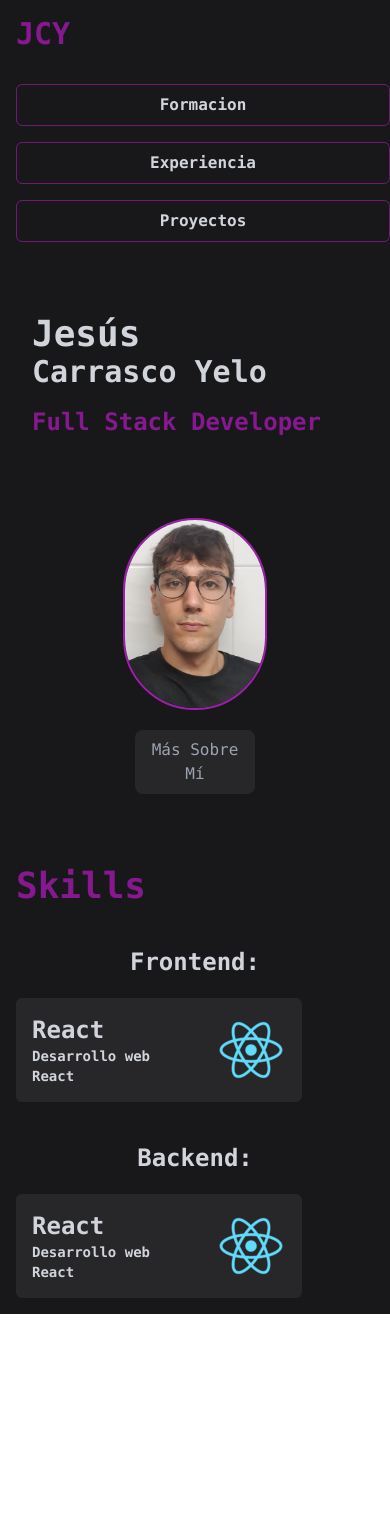
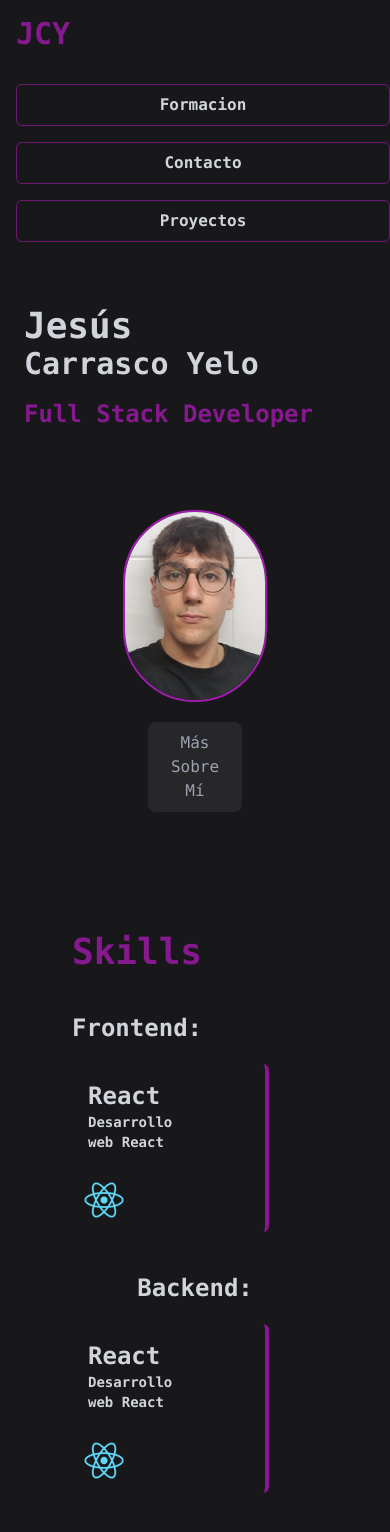
Before and after one commit to Jesuscy/Portfolio, a React (Vite) app: page / in a window 390 px wide. Shown: the top 1532 px of the page. Before the commit the page ends 1314 px from the top, so only its background shows below. Built offline with nearby package versions, Linux system fonts and the light colour scheme.

Commit message:
Add Responsive Skills

```diff
--- a/src/comon/Habilidades.jsx
+++ b/src/comon/Habilidades.jsx
@@ -3,25 +3,25 @@ import { Skill } from './Skill'
 
 export const Habilidades = () => {
     return (
-        <div className="w-full flex justify-center p-4 sm:p-8 md:p-12 lg:p-16 xl:p-20">
-            <div className='w-full flex flex-col sm:w-4/5 md:w-3/5 lg:w-2/5  bg-zinc-900 rounded-md'>
-                <div className='md:w-2/3 pt-10 md:pt-20 flex flex-col'>
+        <div className="w-full flex justify-center xs:p-8 sm:p-8 md:p-12 lg:p-16 xl:p-20">
+            <div className='w-full flex flex-col p-10 sm:w-4/5 md:w-4/5 lg:w-4/5 rounded-md'>
+                <div className='md:w-2/3 pt-10 md:pt-10 flex flex-col'>
                     <div className='flex flex-col font-mono font-bold text-4xl sm:text-3xl md:text-5xl  text-fuchsia-800'>
                         Skills
                     </div>
                 </div>
                 <div className='w-full flex lg:flex-row md:flex-row sm:flex-col xs:flex-col md:items-start sm:items-center xs:items-center'>
 
-                <div className='w-1/2 flex flex-col sm:w-full xs:w-full md:text-left sm:text-center xs:text-center mt-10 md:mt-20 justify-center font-mono font-bold text-2xl text-gray-300'>
-                Frontend:
+                    <div className='w-1/2 flex flex-col sm:w-full xs:w-full md:text-left  mt-10 md:mt-20 justify-center font-mono font-bold text-2xl text-gray-300'>
+                        Frontend:
 
-                        <Skill/>
+                        <Skill />
 
                     </div>
 
                     <div className='w-1/2 flex flex-col sm:w-full xs:w-full md:text-left sm:text-center xs:text-center mt-10 md:mt-20 justify-center font-mono font-bold text-2xl text-gray-300'>
                         Backend:
-                        <Skill/>
+                        <Skill />
 
 
                     </div>
--- a/src/comon/Navbar.jsx
+++ b/src/comon/Navbar.jsx
@@ -13,7 +13,7 @@ export const Navbar = () => {
             Formacion
           </div>
           <div className='w-full md:w-1/5 m-2 p-2 text-center font-mono border border-fuchsia-900 rounded-md cursor-pointer hover:bg-zinc-700'>
-            Experiencia
+            Contacto
           </div>
           <div className='w-full md:w-1/5 m-2 p-2 text-center font-mono border border-fuchsia-900 rounded-md cursor-pointer hover:bg-zinc-700'>
             Proyectos
--- a/src/comon/Presentacion.jsx
+++ b/src/comon/Presentacion.jsx
@@ -4,8 +4,8 @@ import fotocv from '../../src/img/fotocv.jpg'
 
 export const Presentacion = () => {
     return (
-        <div className="w-full flex justify-center p-4 sm:p-8 md:p-12 lg:p-16 xl:p-20">
-            <div className='w-full  md:items-start sm:items-center xs:items-center sm:w-4/5 md:w-3/5 lg:w-2/5 flex flex-col bg-zinc-900 rounded-md'>
+        <div className="w-full flex justify-center p-2 sm:p-8 md:p-12 lg:p-16 xl:p-20 md:mt-50 md:mb-52 ">
+            <div className='w-full  md:items-start sm:items-center xs:items-center sm:w-4/5 md:w-3/5 lg:w-3/5 flex flex-col bg-zinc-900 rounded-md'>
                 <div className='w-full flex flex-col md:flex-row'>
                     <div className='md:w-2/3 pt-10 md:pt-20 flex flex-col'>
                         <div className='pl-4 font-mono font-bold text-4xl sm:text-5xl md:text-6xl text-gray-300'>Jesús</div>
@@ -20,7 +20,7 @@ export const Presentacion = () => {
                     </div>
                 </div>
 
-                <button className='w-1/3 mt-5 p-2 text-base font-mono rounded-lg hover:border hover:border-fuchsia-700 bg-zinc-800 text-gray-400'>Más Sobre Mí</button>
+                <button className='w-1/4 mt-5 p-2 text-base font-mono rounded-lg border border-transparent hover:border hover:border-fuchsia-700 bg-zinc-800 text-gray-400'>Más Sobre Mí</button>
             </div>
         </div>
 
--- a/src/comon/Skill.jsx
+++ b/src/comon/Skill.jsx
@@ -4,7 +4,7 @@ import reactIcon from '../../src/img/reactIcon.png'
 
 export const Skill = (props) => {
   return (
-    <div className='w-4/5 flex flex-row mt-5 rounded-md bg-zinc-800'>
+    <div className='w-4/5 flex xl:flex-row md:flex-row sm:flex-col xs:flex-col mt-5 rounded-md bg-zinc-900 border-r-4 border-fuchsia-800 cursor-pointer'>
       <div className='w-2/3 flex flex-col p-4 '>
         <div className='w-full text-start text-gray-300 font-mono font-bold'>
           React
```
Lines whose indentation alone changed are shown as unchanged.
